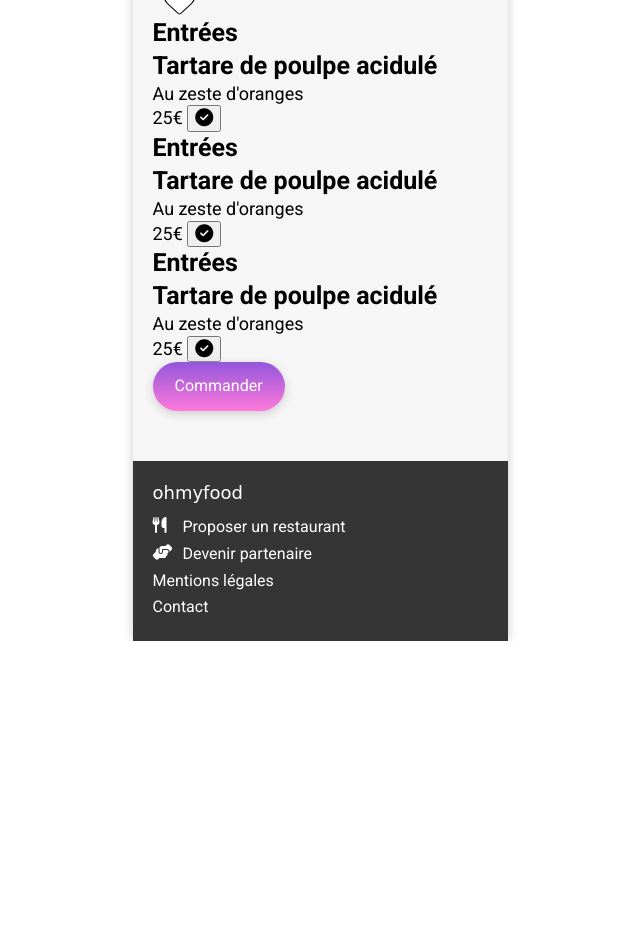
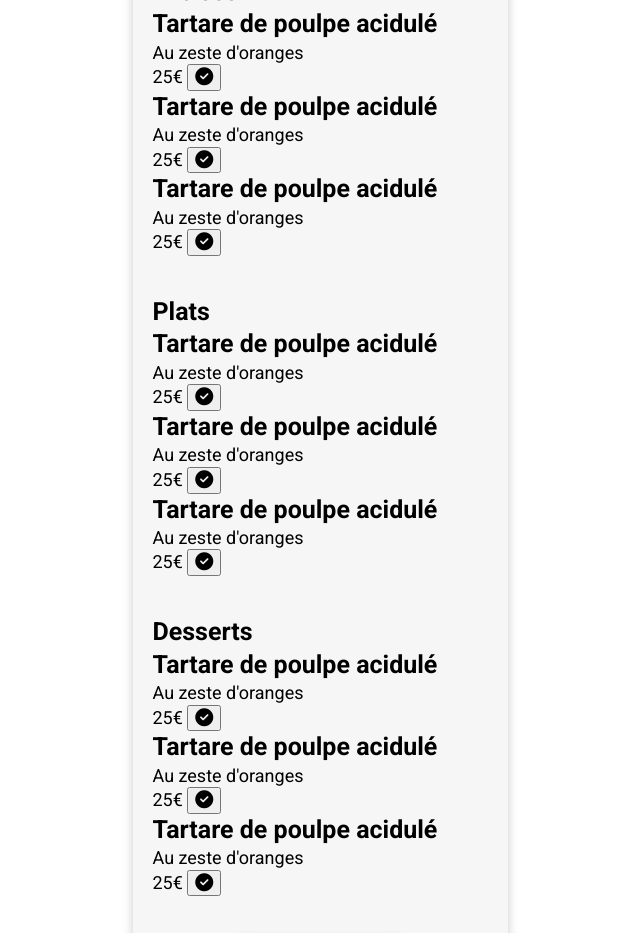
Before and after one commit to suzette-sousa/SuzetteSousa_3_20032021, a website: page menu-a-la-francaise.html in a window 1280 px wide. Shown: the part 449-1382 px from the top of the page, without its empty margins (320-960 px from the left). Before the commit the page ends 1090 px from the top, so only its background shows below. Drawn offline with Linux system fonts and the light colour scheme; a web font is replaced by a local one.

Commit message:
add menu structure styles

```diff
--- a/assets/styles/pages/_menu.scss
+++ b/assets/styles/pages/_menu.scss
@@ -0,0 +1,43 @@
+@use '../abstracts/variables' as *;
+@use '../abstracts/functions' as *;
+@use '../abstracts/mixins' as *;
+
+.omf-menu {
+  &__mea-picture {
+    position: sticky;
+    z-index: -1;
+    top: 0;
+    left: 0;
+    right: 0;
+    margin-bottom: rem(-50);
+  }
+  &__section {
+    display: grid;
+    grid-template-areas:
+    "menu-title menu-title ."
+    "menu-content-starter menu-content-starter menu-content-starter"
+    "menu-content-main menu-content-main menu-content-main"
+    "menu-content-dessert menu-content-dessert menu-content-dessert"
+    ". menu-btn .";
+    grid-template-columns: rem(70) 1fr rem(70);
+    grid-row-gap: rem(40);
+    border-radius: rem(40) rem(40) 0 0;
+  }
+  &__title {
+    grid-area: menu-title;
+  }
+  &__content {
+    &--starter {
+      grid-area: menu-content-starter;
+    }
+    &--main {
+      grid-area: menu-content-main;
+    }
+    &--dessert {
+      grid-area: menu-content-dessert;
+    }
+  }
+  &__btn {
+    grid-area: menu-btn;
+  }
+}
--- a/menu-a-la-francaise.html
+++ b/menu-a-la-francaise.html
@@ -14,16 +14,16 @@
       <a href="./" class="omf-l-header__logo">ohmyfood</a>
     </header>
     <!-- HEADER End -->
-    <main>
-      <img src="./assets/img/default.jpg" alt="" />
-      <section class="omf-l-section omf-l-section--high omf-u-ctn">
-        <h1>A la française</h1>
+    <main class="omf-menu">
+      <img class="omf-menu__mea-picture" src="./assets/img/default.jpg" alt="" />
+      <section class="omf-menu__section omf-l-section omf-l-section--high omf-u-ctn">
+        <h1 class="omf-menu__title">A la française</h1>
 
         <!-- A mettre en tant que component = remplacer omf-c-card__like sur home également -->
         <span class="omf-c-card__like fas fa-heart"></span>
         <!-- A mettre en tant que component -->
 
-        <section>
+        <section class="omf-menu__content omf-menu__content--starter">
           <h2>Entrées</h2>
           <article>
             <h3>Tartare de poulpe acidulé</h3>
@@ -31,9 +31,12 @@
             <span>25€</span>
             <button><span class="fas fa-check-circle"></span></button>
           </article>
-        </section>
-        <section>
-          <h2>Entrées</h2>
+          <article>
+            <h3>Tartare de poulpe acidulé</h3>
+            <p>Au zeste d'oranges</p>
+            <span>25€</span>
+            <button><span class="fas fa-check-circle"></span></button>
+          </article>
           <article>
             <h3>Tartare de poulpe acidulé</h3>
             <p>Au zeste d'oranges</p>
@@ -41,8 +44,41 @@
             <button><span class="fas fa-check-circle"></span></button>
           </article>
         </section>
-        <section>
-          <h2>Entrées</h2>
+        <section class="omf-menu__content omf-menu__content--main">
+          <h2>Plats</h2>
+          <article>
+            <h3>Tartare de poulpe acidulé</h3>
+            <p>Au zeste d'oranges</p>
+            <span>25€</span>
+            <button><span class="fas fa-check-circle"></span></button>
+          </article>
+          <article>
+            <h3>Tartare de poulpe acidulé</h3>
+            <p>Au zeste d'oranges</p>
+            <span>25€</span>
+            <button><span class="fas fa-check-circle"></span></button>
+          </article>
+          <article>
+            <h3>Tartare de poulpe acidulé</h3>
+            <p>Au zeste d'oranges</p>
+            <span>25€</span>
+            <button><span class="fas fa-check-circle"></span></button>
+          </article>
+        </section>
+        <section class="omf-menu__content omf-menu__content--dessert">
+          <h2>Desserts</h2>
+          <article>
+            <h3>Tartare de poulpe acidulé</h3>
+            <p>Au zeste d'oranges</p>
+            <span>25€</span>
+            <button><span class="fas fa-check-circle"></span></button>
+          </article>
+          <article>
+            <h3>Tartare de poulpe acidulé</h3>
+            <p>Au zeste d'oranges</p>
+            <span>25€</span>
+            <button><span class="fas fa-check-circle"></span></button>
+          </article>
           <article>
             <h3>Tartare de poulpe acidulé</h3>
             <p>Au zeste d'oranges</p>
@@ -51,7 +87,7 @@
           </article>
         </section>
 
-        <button class="omf-c-btn">Commander</button>
+        <button class="omf-menu__btn omf-c-btn">Commander</button>
       </section>
     </main>
     <!-- FOOTER Begin -->
```
Also changed, not shown: assets/styles/main.css, 1 other file.
